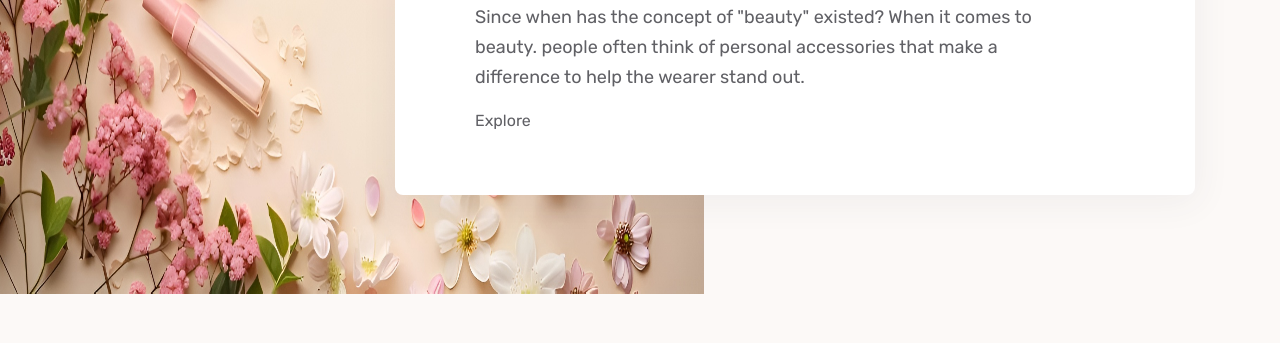
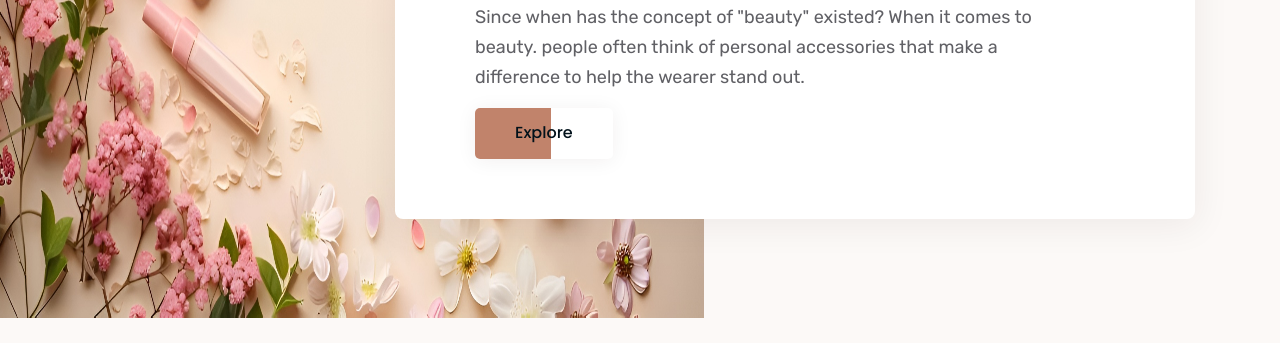
Before and after one commit to mdmunnaahmed/template-beautify, a plain HTML site: page src/index.html in a window 1280 px wide. Shown: the part 457-800 px from the top of the page. Drawn offline with nearby package versions, Linux system fonts and the light colour scheme; a script that the page names is missing; files whose address does not match are found by name.

Commit message:
button --done

```diff
--- a/src/assets/css/main.css
+++ b/src/assets/css/main.css
@@ -29,7 +29,9 @@
   --bg-white: #ffffff;
   --bg-default: #f1f1f1;
   --bg-light: #f4f4f4;
-  --shadow-lg: 0 5px 35px 3px #39414810;
+  --shadow-lg: 0 5px 35px 3px #2c0c0010;
+  --shadow-md: 0 2px 20px #2c0c0010;
+  --shadow-sm: 0 1px 8px #2c0c0010;
 }
 
 html {
@@ -192,6 +194,41 @@ h6,
     --fs-heading-six: 16px;
   }
 }
+.button {
+  font-family: var(--ff-heading);
+  background-color: var(--bg-white);
+  padding: 12px 40px;
+  position: relative;
+  z-index: 1;
+  color: var(--c-dark);
+  font-weight: 500;
+  box-shadow: var(--shadow-md);
+  border-radius: 5px;
+  min-width: 130px;
+}
+@media (min-width: 1400px) {
+  .button {
+    min-width: 150px;
+    font-size: 18px;
+  }
+}
+.button::before {
+  position: absolute;
+  content: "";
+  left: 0;
+  top: 0;
+  bottom: 0;
+  width: 55%;
+  background-color: var(--c-base);
+  z-index: -1;
+  border-radius: 5px 0 0 5px;
+  transition: all 0.3s linear;
+}
+.button:hover::before, .button.active::before {
+  width: 100%;
+  border-radius: 5px;
+}
+
 header .logo {
   max-width: 200px;
 }
--- a/src/assets/sass/abstracts/_variables.scss
+++ b/src/assets/sass/abstracts/_variables.scss
@@ -44,5 +44,7 @@
   --bg-default: #f1f1f1;
   --bg-light: #f4f4f4;
 
-  --shadow-lg: 0 5px 35px 3px #39414810;
+  --shadow-lg: 0 5px 35px 3px #2c0c0010;
+  --shadow-md: 0 2px 20px #2c0c0010;
+  --shadow-sm: 0 1px 8px #2c0c0010;
 }
--- a/src/assets/sass/components/_button.scss
+++ b/src/assets/sass/components/_button.scss
@@ -0,0 +1,35 @@
+.button {
+  font-family: var(--ff-heading);
+  background-color: var(--bg-white);
+  padding: 12px 40px;
+  position: relative;
+  z-index: 1;
+  color: var(--c-dark);
+  font-weight: 500;
+  box-shadow: var(--shadow-md);
+  border-radius: 5px;
+  min-width: 130px;
+  @include breakpoint(xxl) {
+    min-width: 150px;
+    font-size: 18px;
+  }
+  &::before {
+    position: absolute;
+    content: "";
+    left: 0;
+    top: 0;
+    bottom: 0;
+    width: 55%;
+    background-color: var(--c-base);
+    z-index: -1;
+    border-radius: 5px 0 0 5px;
+    transition: all 0.3s linear;
+  }
+  &:hover,
+  &.active {
+    &::before {
+      width: 100%;
+      border-radius: 5px;
+    }
+  }
+}
```
